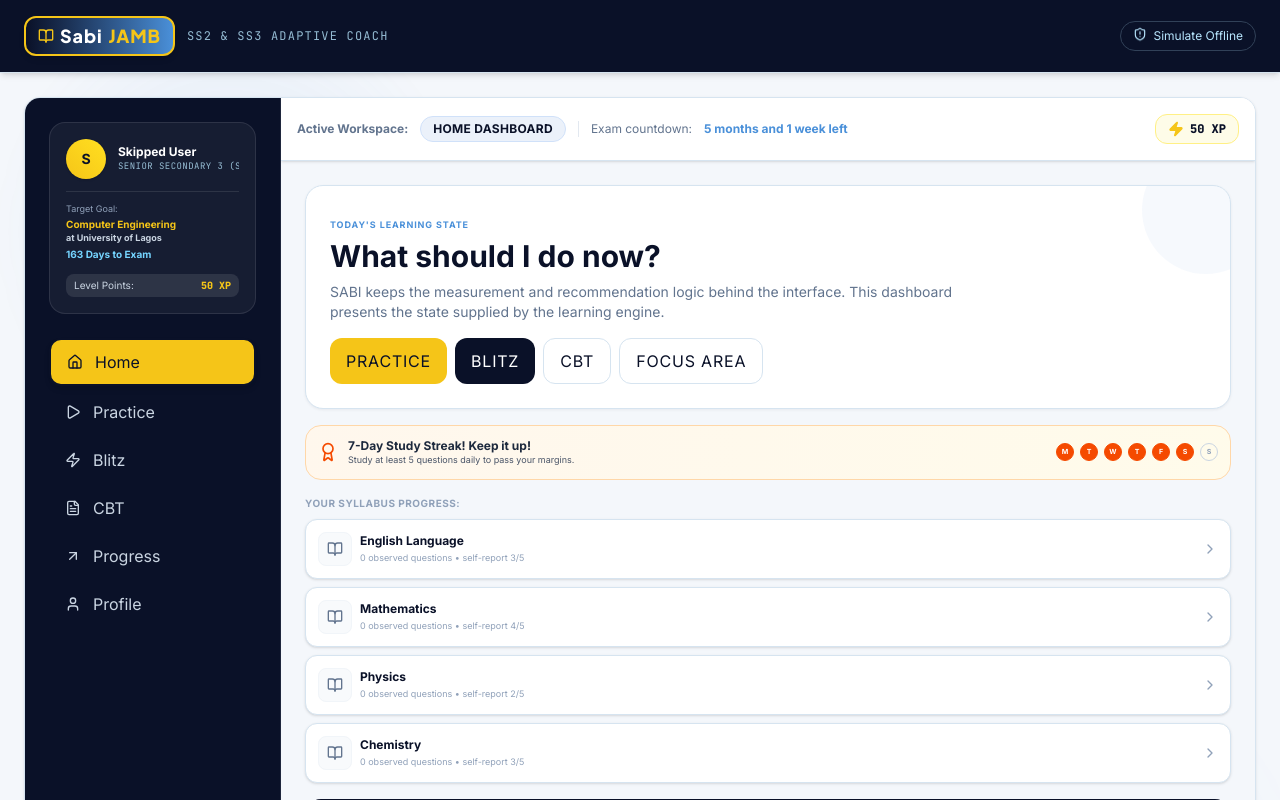
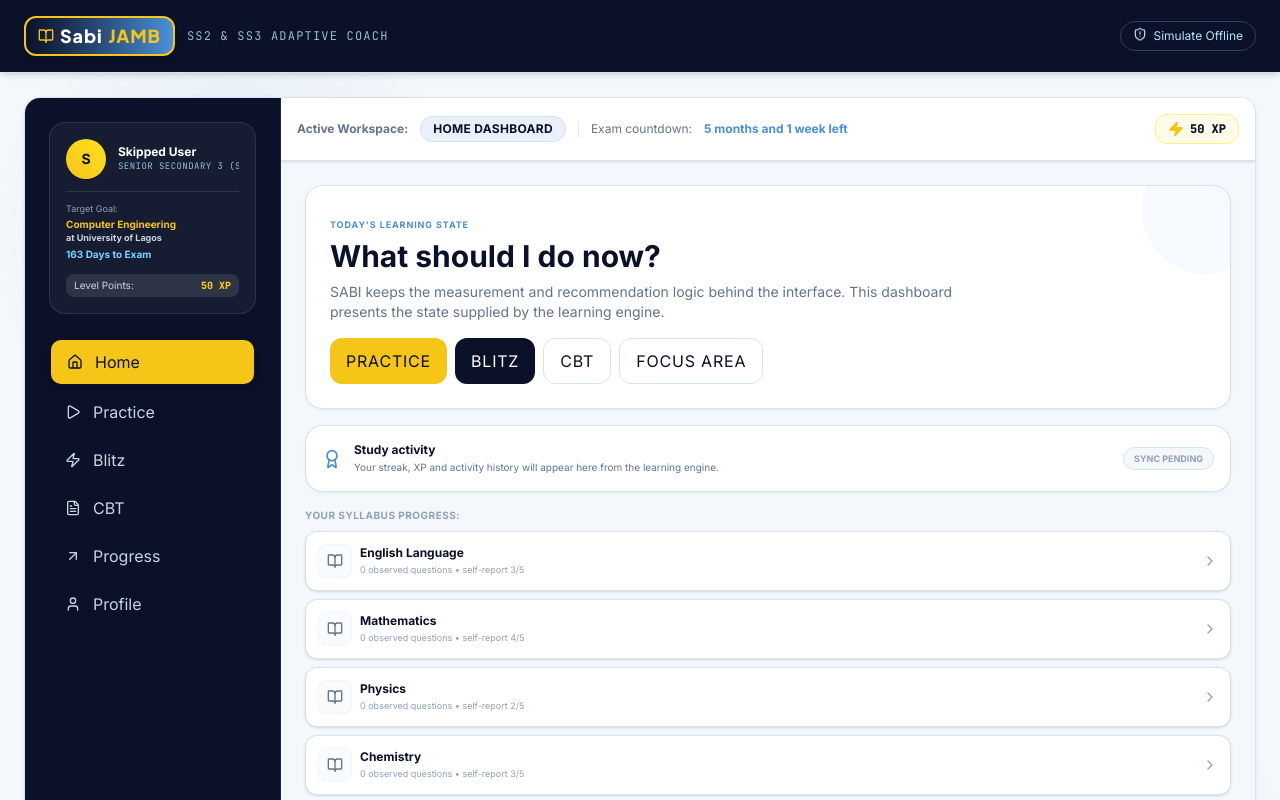
Before and after one commit to Felidonjnr/Sabi, a React (Vite) app: page / in a window 1280 px wide. Both pictures are taken after a click on the button "Skip to Dashboard". Shown: the top 800 px of the page. Built offline with nearby package versions, Linux system fonts and the light colour scheme.

Commit message:
frontend: remove fabricated dashboard metrics and fix progress surface

```diff
--- a/src/App.tsx
+++ b/src/App.tsx
@@ -6,6 +6,7 @@ import {
   Users,
   Settings,
   HelpCircle,
+  Info,
   Play,
   CheckCircle,
   XCircle,
@@ -1873,11 +1874,11 @@ export default function App() {
           {evaluationProgress === 100 && (
             <div className="bg-[#F4F7FB] border border-[#D6E4F0] p-4 rounded-2xl animate-fade-in space-y-4 text-left">
               <div className="text-center font-sans space-y-0.5 border-b border-rose-50 pb-3">
-                <span className="text-[10px] uppercase font-bold text-[#4A5568]">Initial predicted score:</span>
-                <h4 className="text-3xl font-black text-[#0A1128] font-mono leading-none tracking-tight">
-                  <span className="text-[#F5C518]">{calculatedScoreRange.min}</span> - <span className="text-sky-600">{calculatedScoreRange.max}</span>
+                <span className="text-[10px] uppercase font-bold text-[#4A5568]">Initial learning profile:</span>
+                <h4 className="text-xl font-black text-[#0A1128] leading-tight tracking-tight">
+                  Diagnostic evidence captured
                 </h4>
-                <p className="text-[9px] text-[#4A5568] uppercase font-semibold">Predicted UTME Score range (Out of 400)</p>
+                <p className="text-[9px] text-[#4A5568] uppercase font-semibold">Authoritative readiness and score data will come from the learning engine.</p>
               </div>
 
               {/* Blindspots or weak alerts */}
@@ -2118,25 +2119,16 @@ export default function App() {
           </div>
         </div>
 
-        {/* Encouraging Streak Banner */}
-        <div className="bg-gradient-to-r from-orange-50 to-amber-50 border border-orange-200 p-3 rounded-2xl flex items-center justify-between text-slate-800">
-          <div className="flex items-center gap-2.5">
-            <Award className="h-5 w-5 text-orange-600 shrink-0" />
+        {/* Activity summary: do not fabricate streak values before the learning API is connected */}
+        <div className="sabi-surface p-4 flex items-center justify-between gap-4">
+          <div className="flex items-center gap-3">
+            <Award className="h-5 w-5 text-[#4A90D9] shrink-0" />
             <div>
-              <p className="text-xs font-bold leading-tight">7-Day Study Streak! Keep it up!</p>
-              <p className="text-[9px] text-[#4A5568]">Study at least 5 questions daily to pass your margins.</p>
-            </div>
-          </div>
-          <div className="flex gap-1.5">
-            {['M', 'T', 'W', 'T', 'F', 'S', 'S'].map((day, dIdx) => (
-              <span
-                key={day}
-                className={`w-4.5 h-4.5 rounded-full flex items-center justify-center text-[7px] font-black border ${dIdx < 6 ? 'bg-orange-600 text-white border-orange-600' : 'bg-transparent border-slate-300 text-slate-400'}`}
-              >
-                {day}
-              </span>
-            ))}
-          </div>
+              <p className="text-xs font-black text-[#0A1128]">Study activity</p>
+              <p className="text-[10px] text-slate-500 mt-0.5">Your streak, XP and activity history will appear here from the learning engine.</p>
+            </div>
+          </div>
+          <span className="px-2.5 py-1 rounded-full bg-[#F4F7FB] border border-[#D6E4F0] text-[9px] font-black uppercase text-slate-400 shrink-0">Sync pending</span>
         </div>
 
         {/* Subject progress modules */}
@@ -2174,30 +2166,26 @@ export default function App() {
           </div>
         </div>
 
-        {/* Daily Study Action Card */}
-        <div className="bg-[#0A1128] border-2 border-[#0A1128] rounded-2xl p-4 text-white uppercase relative overflow-hidden text-center shadow-lg space-y-3 pt-4">
-          {/* Floating Circle details */}
-          <div className="absolute top-10 right-6 w-12 h-12 rounded-full bg-white/10" />
-
-          <div className="space-y-1 text-[#0A1128]">
-            <span className="text-[8px] bg-[#F5C518] px-2 py-0.5 rounded-full font-bold uppercase tracking-wider">Estimated Syllabus plan for today:</span>
-            <p className="text-xs font-bold text-sky-100 leading-snug mt-1 italic">
-              "We recommend you practice Concord on English and quadratic indices on Mathematics today"
-            </p>
-          </div>
-
-          <div className="space-y-2 mt-2">
+        {/* Recommendation surface: backend-owned */}
+        <div className="bg-[#0A1128] border-2 border-[#0A1128] rounded-2xl p-5 text-white relative overflow-hidden shadow-lg">
+          <div className="absolute -right-8 -top-8 w-24 h-24 rounded-full bg-white/10" />
+          <span className="text-[8px] bg-[#F5C518] text-[#0A1128] px-2 py-0.5 rounded-full font-black uppercase tracking-wider">Learning engine</span>
+          <h3 className="text-base font-black mt-3">Your next study action</h3>
+          <p className="text-[11px] text-sky-100 leading-relaxed mt-1.5">
+            SABI will show the next recommended subject, topic, reason and duration here when recommendation data is available.
+          </p>
+          <div className="grid sm:grid-cols-2 gap-2 mt-4">
             <button
-              onClick={() => handleStartSmartPractice(profile?.chosenSubjects[0] || 'English Language')}
-              className="w-full py-2.5 bg-[#F5C518] text-[#0A1128] font-black font-display text-[10px] uppercase tracking-wider rounded-xl hover:bg-yellow-400 transition"
+              onClick={() => setActiveTab('recommendations')}
+              className="w-full py-2.5 bg-[#F5C518] text-[#0A1128] font-black text-[10px] uppercase tracking-wider rounded-xl hover:bg-yellow-400 transition"
             >
-              Start daily plan
+              View recommendations
             </button>
             <button
               onClick={() => { setActiveTab('practice'); setPracticeSessionType(null); }}
-              className="w-full py-2.5 bg-transparent border-2 border-[#D6E4F0]/30 text-sky-100 font-black font-display text-[10px] uppercase tracking-wider rounded-xl hover:bg-white/5 transition"
+              className="w-full py-2.5 bg-transparent border-2 border-white/20 text-sky-100 font-black text-[10px] uppercase tracking-wider rounded-xl hover:bg-white/5 transition"
             >
-              Practice on Your Own
+              Practice on your own
             </button>
           </div>
         </div>
```
